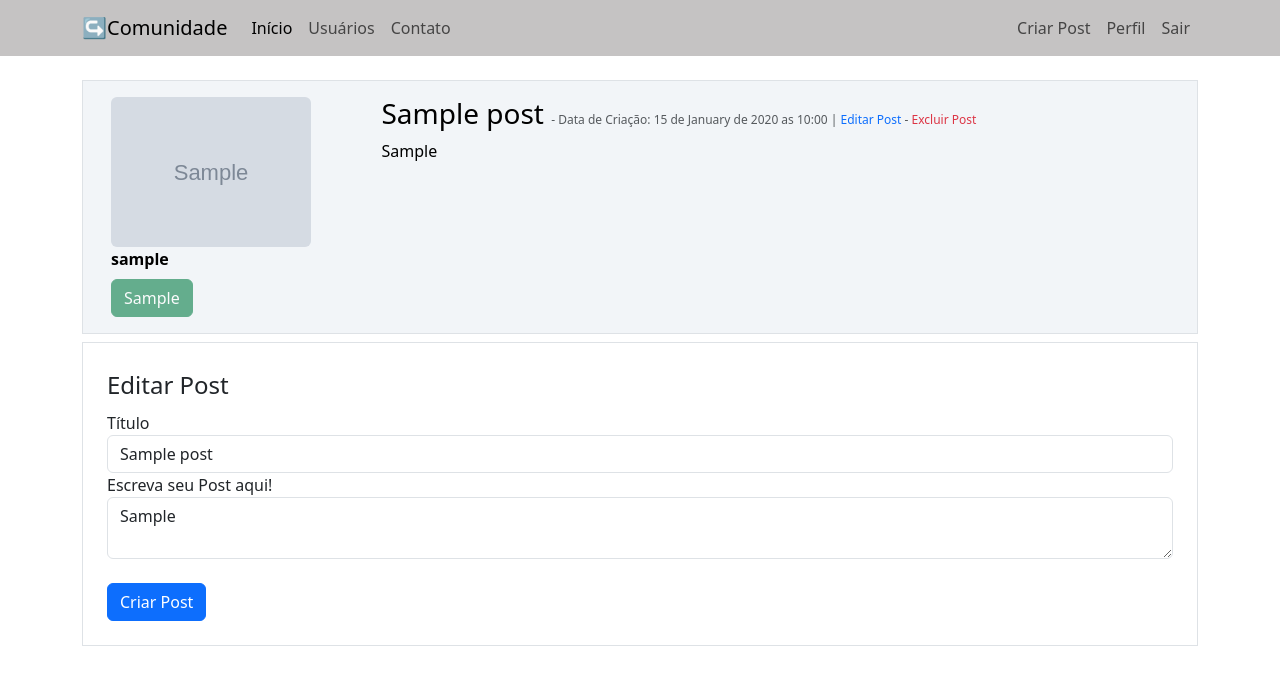
After one commit to thiagoregueira/Blog_Comunidade_Flask, a Flask app: page /post/1 in a window 1280 px wide. The commit adds this page. Shown: the top 685 px of the page. Run offline with Flask 3, Linux system fonts and the light colour scheme; a user stored in the database is signed in; tables that the repository leaves empty hold one stand-in row (values such as "Sample post"); grey boxes marked "Sample" are stand-in pictures; some libraries are stand-ins or nearby versions.

```diff
--- a/comunidade/forms.py
+++ b/comunidade/forms.py
@@ -43,11 +43,11 @@ class FormEditarPerfil(FlaskForm):
         "Atualizar foto de Perfil",
         validators=[FileAllowed(["jpg", "png"])],
     )
-    curso_excel = BooleanField("Excel")
-    curso_vba = BooleanField("VBA")
-    curso_powerbi = BooleanField("Power BI")
-    curso_python = BooleanField("Python")
-    curso_sql = BooleanField("SQL")
+    curso_politica = BooleanField("Política")
+    curso_meioambiente = BooleanField("Meio Ambiente")
+    curso_economia = BooleanField("Economia")
+    curso_tecnologia = BooleanField("Tecnologia")
+    curso_outros = BooleanField("Outros")
 
     submit = SubmitField("Confirmar Alterações")
 
--- a/comunidade/models.py
+++ b/comunidade/models.py
@@ -20,6 +20,9 @@ class Usuario(database.Model, UserMixin):
     )
     posts = database.relationship("Post", backref="autor", lazy=True)
 
+    def contar_posts(self):
+        return len(self.posts)
+
 
 class Post(database.Model):
     id = database.Column(database.Integer, primary_key=True)
--- a/comunidade/routes.py
+++ b/comunidade/routes.py
@@ -4,6 +4,7 @@ from flask import (
     redirect,
     url_for,
     request,
+    abort,
 )
 from comunidade import app, database, bcrypt
 from comunidade.forms import LoginForm, FormCriarConta, FormEditarPerfil, FormCriarPost
@@ -180,3 +181,37 @@ def editar_perfil():
     return render_template(
         "editar_perfil.html", foto_perfil=foto_perfil, form=form_editar_perfil
     )
+
+
+@app.route("/post/<post_id>", methods=["GET", "POST"])
+@login_required
+def exibir_post(post_id):
+    post = Post.query.get(post_id)
+    if current_user == post.autor:
+        form = FormCriarPost()
+        if request.method == "GET":
+            form.titulo.data = post.titulo
+            form.corpo.data = post.corpo
+        elif form.validate_on_submit():
+            post.titulo = form.titulo.data
+            post.corpo = form.corpo.data
+            database.session.commit()
+            flash("Post atualizado com sucesso!", "alert-success")
+            return redirect(url_for("home"))
+    else:
+        form = None
+    return render_template("post.html", post=post, form=form)
+
+
+@app.route("/post/<post_id>/excluir", methods=["GET", "POST"])
+@login_required
+def excluir_post(post_id):
+    post = Post.query.get(post_id)
+    if current_user == post.autor:
+        database.session.delete(post)
+        database.session.commit()
+        flash("Post excluído com sucesso!", "alert-success")
+        return redirect(url_for("home"))
+    else:
+        flash("Você não tem permissão para excluir esse post!", "alert-danger")
+        abort(403)
--- a/comunidade/templates/base.html
+++ b/comunidade/templates/base.html
@@ -33,6 +33,7 @@
         {% endblock %}
     </div>
 
+
     <script src="https://cdn.jsdelivr.net/npm/bootstrap@5.3.2/dist/js/bootstrap.bundle.min.js"
         integrity="sha384-C6RzsynM9kWDrMNeT87bh95OGNyZPhcTNXj1NW7RuBCsyN/o0jlpcV8Qyq46cDfL"
         crossorigin="anonymous"></script>
--- a/comunidade/templates/criar_post.html
+++ b/comunidade/templates/criar_post.html
@@ -3,6 +3,7 @@
 
 {% block body %}
 <h1>Criar Post</h1>
+<div class="container">
     <div class="row">
         <div class="col">
             <form method="POST" action="" class="border p-4 mt-2">
@@ -41,4 +42,6 @@
                 {{ form.submit(class="btn btn-primary") }}
             </form>
         </div>
+    </div>
+</div>
 {% endblock %}
--- a/comunidade/templates/navbar.html
+++ b/comunidade/templates/navbar.html
@@ -1,4 +1,4 @@
-<nav class="navbar navbar-expand-lg bg-body-tertiary">
+<nav class="navbar navbar-expand-lg" style="background-color: #c5c3c3;">
     <div class="container-fluid container">
         <a class="navbar-brand" href="{{ url_for('home') }}">↪️Comunidade</a>
 
@@ -35,7 +35,5 @@
                 {% endif %}
             </ul>
         </div>
-
     </div>
-
 </nav>
--- a/comunidade/templates/perfil.html
+++ b/comunidade/templates/perfil.html
@@ -21,13 +21,13 @@
                     {% else %}
                     <!-- se tiver informações no campo cursos atribui o valor  -->
                     <div class="d-flex flex-column">
-                        <span class="articles">Cursos</span>
+                        <span class="articles">Assuntos</span>
                         <span class="number1">{{ current_user.cursos.count(';') + 1 }}</span>
                     </div>
                     {% endif %}
                     <div class="d-flex flex-column">
                         <span class="rating">Posts</span>
-                        <span class="number3">0</span>
+                        <span class="number3">{{ current_user.contar_posts() }}</span>
                     </div>
                 </div>
                 <div class="button mt-2 d-flex flex-row align-items-center">
@@ -40,7 +40,7 @@
 </div>
 <div class="row justify-content-center">
     <div class="col col-4" style="text-align: center;">
-        <strong>Cursos</strong><br>
+        <strong>Assuntos</strong><br>
         {% for curso in current_user.cursos.split(';') %}
         <button type="button" class="btn btn-success mt-2" disabled>{{ curso }}</button>
         {% endfor %}
--- /dev/null
+++ b/comunidade/templates/post.html
@@ -0,0 +1,108 @@
+{% extends 'base.html' %}
+
+
+{% block body %}
+<div class="container mt-3">
+    <div class="row border mt-4 p-3 meupost">
+        <div class="col col-3">
+            <div class="image pe-2">
+                <img src="{{ url_for('static', filename='fotos_perfil/' + post.autor.foto_perfil) }}" class="rounded"
+                    width="200">
+                <div class="row justify-content-center">
+                    <div class="col" style="text-align: left;">
+                        <strong>{{ post.autor.username }}</strong><br>
+                        {% for curso in post.autor.cursos.split(';') %}
+                        <button type="button" class="btn btn-success mt-2" disabled>{{ curso }}</button>
+                        {% endfor %}
+                    </div>
+                </div>
+            </div>
+        </div>
+        <div class="col col-9">
+            <h3>{{ post.titulo }} <small class="text-muted" style="font-size: 12px"> - Data de Criação: {{
+                    post.data_criacao.strftime('%d de %B de %Y as %H:%M') }}
+                    {% if form %}
+                    | <a href="#form_editar_post" style="text-decoration: none">Editar Post</a> -
+                    <a href="#" class="text-danger" style="text-decoration: none" data-bs-toggle="modal"
+                        data-bs-target="#excluir_post">Excluir Post</a>
+                    {% endif %}
+                </small>
+            </h3>
+            <p>{{ post.corpo }}</p>
+        </div>
+    </div>
+</div>
+</div>
+
+{% if form %}
+<div class="container">
+    <div class="row">
+        <div class="col">
+            <form method="POST" action="" id="form_editar_post" class="border p-4 mt-2">
+                {{ form.csrf_token }}
+                <legend>Editar Post</legend>
+                <fieldset>
+                    <div class="form-group">
+                        {{ form.titulo.label(class="form-control-label") }}
+                        {% if form.titulo.errors %}
+                        {{ form.titulo(class="form-control is-invalid") }}
+                        <div class="invalid-feedback">
+                            {% for error in form.titulo.errors %}
+                            {{ error }}
+                            {% endfor %}
+                        </div>
+                        {% else %}
+                        {{ form.titulo(class="form-control") }}
+                        {% endif %}
+                    </div>
+
+                    <div class="form-group">
+                        {{ form.corpo.label(class="form-control-label") }}
+                        {% if form.corpo.errors %}
+                        {{ form.corpo(class="form-control is-invalid") }}
+                        <div class="invalid-feedback">
+                            {% for error in form.corpo.errors %}
+                            {{ error }}
+                            {% endfor %}
+                        </div>
+                        {% else %}
+                        {{ form.corpo(class="form-control") }}
+                        {% endif %}
+                    </div>
+                </fieldset>
+                <br>
+                {{ form.submit(class="btn btn-primary") }}
+            </form>
+        </div>
+    </div>
+</div>
+{% endif %}
+
+
+<!-- Modal -->
+<div class="modal fade" id="excluir_post" tabindex="-1" aria-labelledby="exampleModalLabel" aria-hidden="true">
+    <div class="modal-dialog">
+        <div class="modal-content">
+            <div class="modal-header">
+                <h1 class="modal-title fs-5" id="exampleModalLabel">Excluir Post</h1>
+                <button type="button" class="btn-close" data-bs-dismiss="modal" aria-label="Close"></button>
+            </div>
+            <div class="modal-body">
+                Tem certeza que deseja excluir este post?
+            </div>
+            <div class="modal-footer">
+                <button type="button" class="btn btn-secondary" data-bs-dismiss="modal">Cancelar</button>
+                <form method="POST" action="{{ url_for('excluir_post', post_id=post.id) }}">
+                    <button type="submit" class="btn btn-danger">Excluir Post</button>
+                </form>
+            </div>
+        </div>
+    </div>
+</div>
+
+
+
+
+
+
+{% endblock %}
```
Also changed, not shown: comunidade/templates/home.html (+7 -5 lines), comunidade/templates/usuarios.html (+4 -4 lines), comunidade/static/fotos_perfil/profile-pic (1)6ea790916afcf06b.png (added), comunidade/static/fotos_perfil/profile-pic (4)830ac83d55ffc720.png (added). Lines whose indentation alone changed are shown as unchanged.
